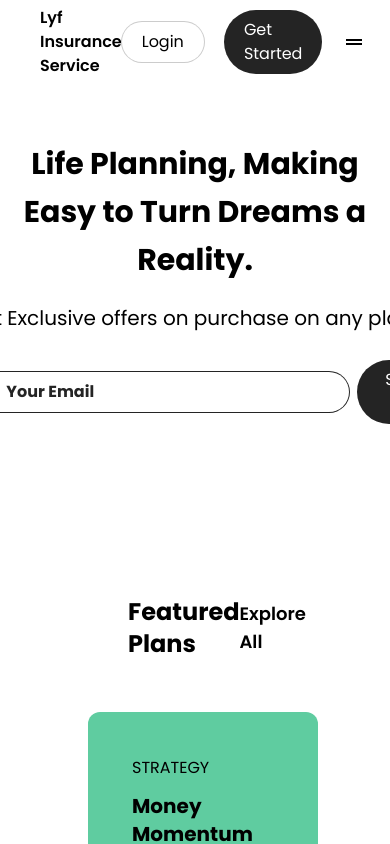
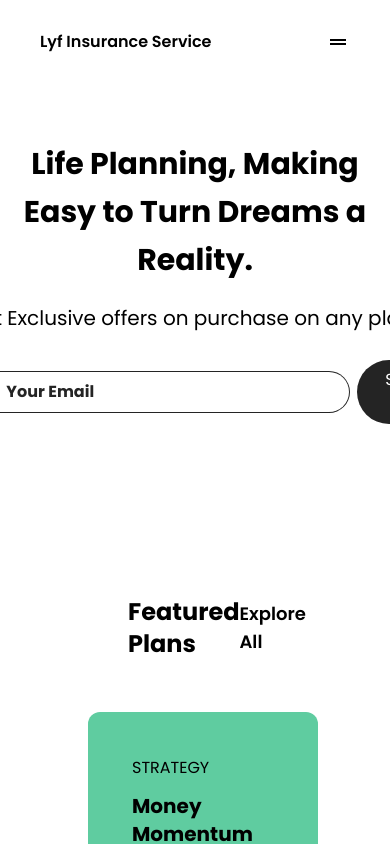
Before and after one commit to koffie99/lyf, a Next.js app: page / in a window 390 px wide. Shown: the top 844 px of the page. Built offline with nearby package versions, Linux system fonts and the light colour scheme.

Commit message:
site made more responsive

```diff
--- a/components/Navbar.jsx
+++ b/components/Navbar.jsx
@@ -10,8 +10,10 @@ const Navbar = () => {
             <h1 className='font-semibold'>Lyf Insurance Service</h1>
         </Link>
         <div className='flex items-center gap-5'>
-            <Link href="/" className='ring-1 ring-[#ccc] py-2 px-5 rounded-full'>Login</Link>
-            <Link href="/" className='bg-[#242424] text-white py-2 px-5 rounded-full'>Get Started</Link>
+            <div className='flex items-center gap-2 md:gap-3 hidden md:block'>
+              <Link href="/" className='ring-1 ring-[#ccc] py-2 px-5 rounded-full m-1'>Login</Link>
+              <Link href="/" className='bg-[#242424] text-white py-2 px-5 rounded-full'>Get Started</Link>
+            </div>
             <DragHandleIcon />
         </div>
     </div>
```
